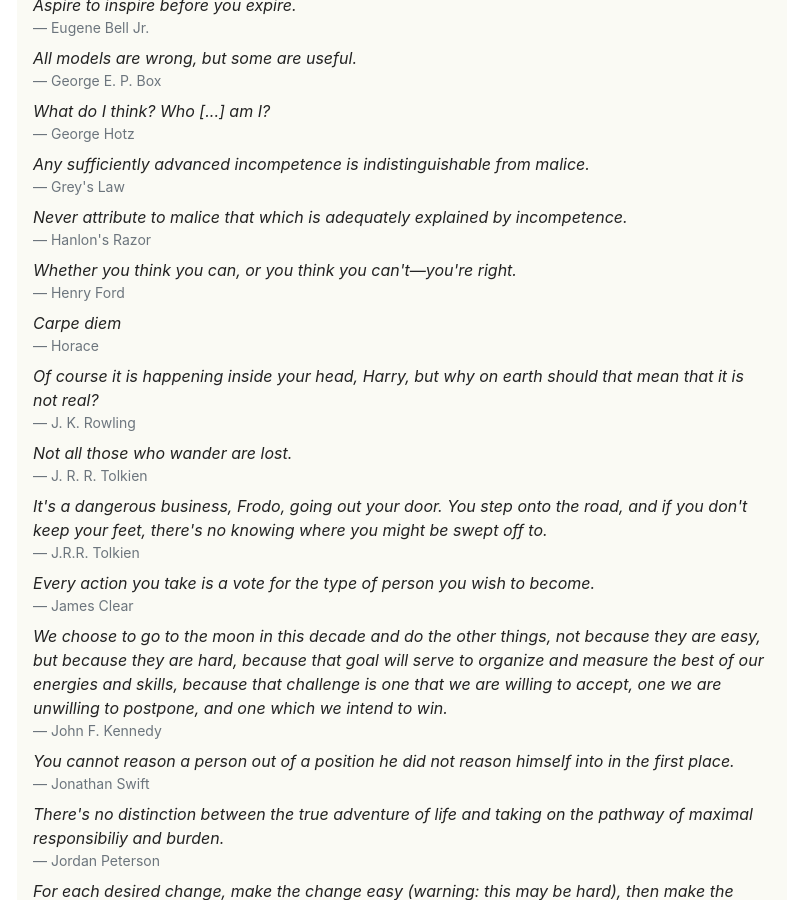
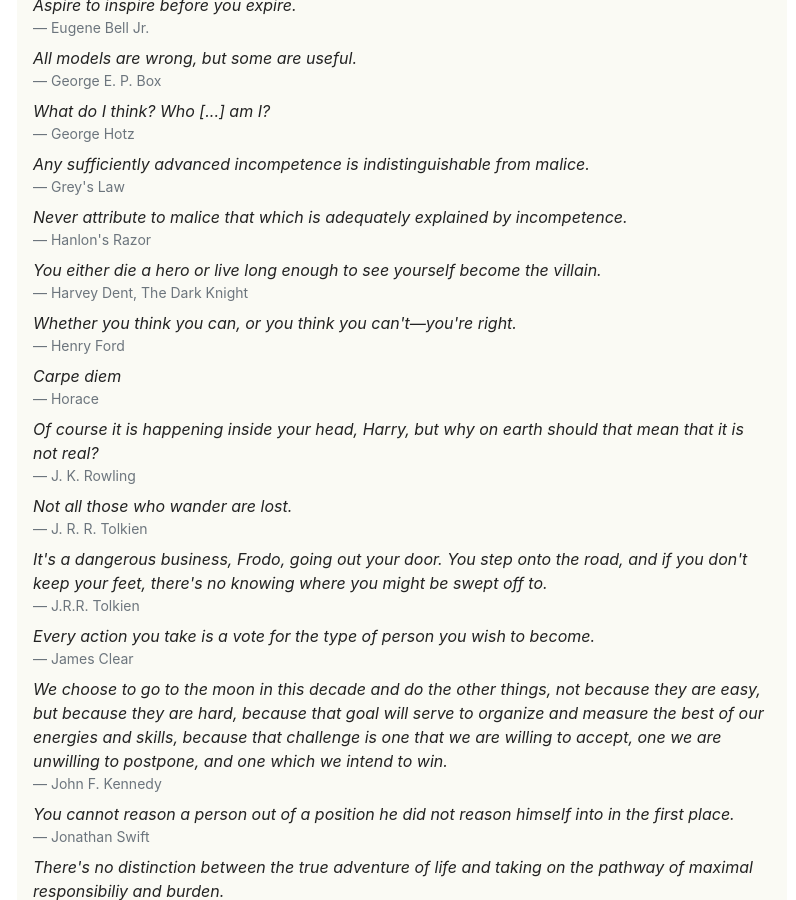
Before and after one commit to mackorone/mackorone.github.io, a Jekyll site: the page built from quotes.html, in a window 1280 px wide and 900 px high, scrolled down 2457 px. Shown: the whole window, without its empty margins (238-1034 px from the left). Built offline with Jekyll 4.4.1, drawn with Linux system fonts in a browser that asks for light colours; nearby versions of some CDN libraries.

Commit message:
Update quotes.yml

```diff
--- a/_data/quotes.yml
+++ b/_data/quotes.yml
@@ -193,3 +193,5 @@
   source: David Elton Trueblood
 - quote: Everything's made up and the points don't matter.
   source: Drew Carey
+- quote: "You either die a hero or live long enough to see yourself become the villain."
+  source: Harvey Dent, The Dark Knight
```
